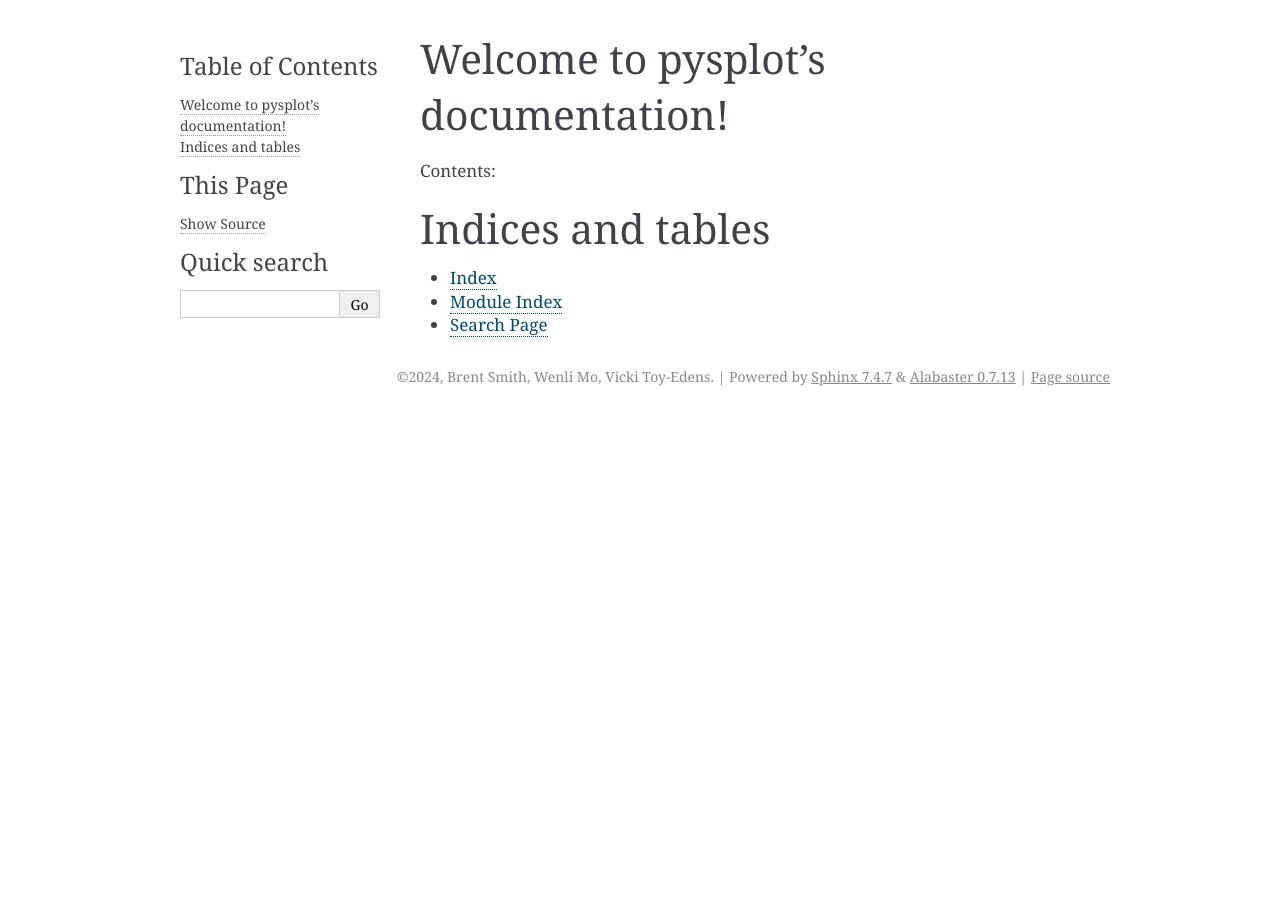
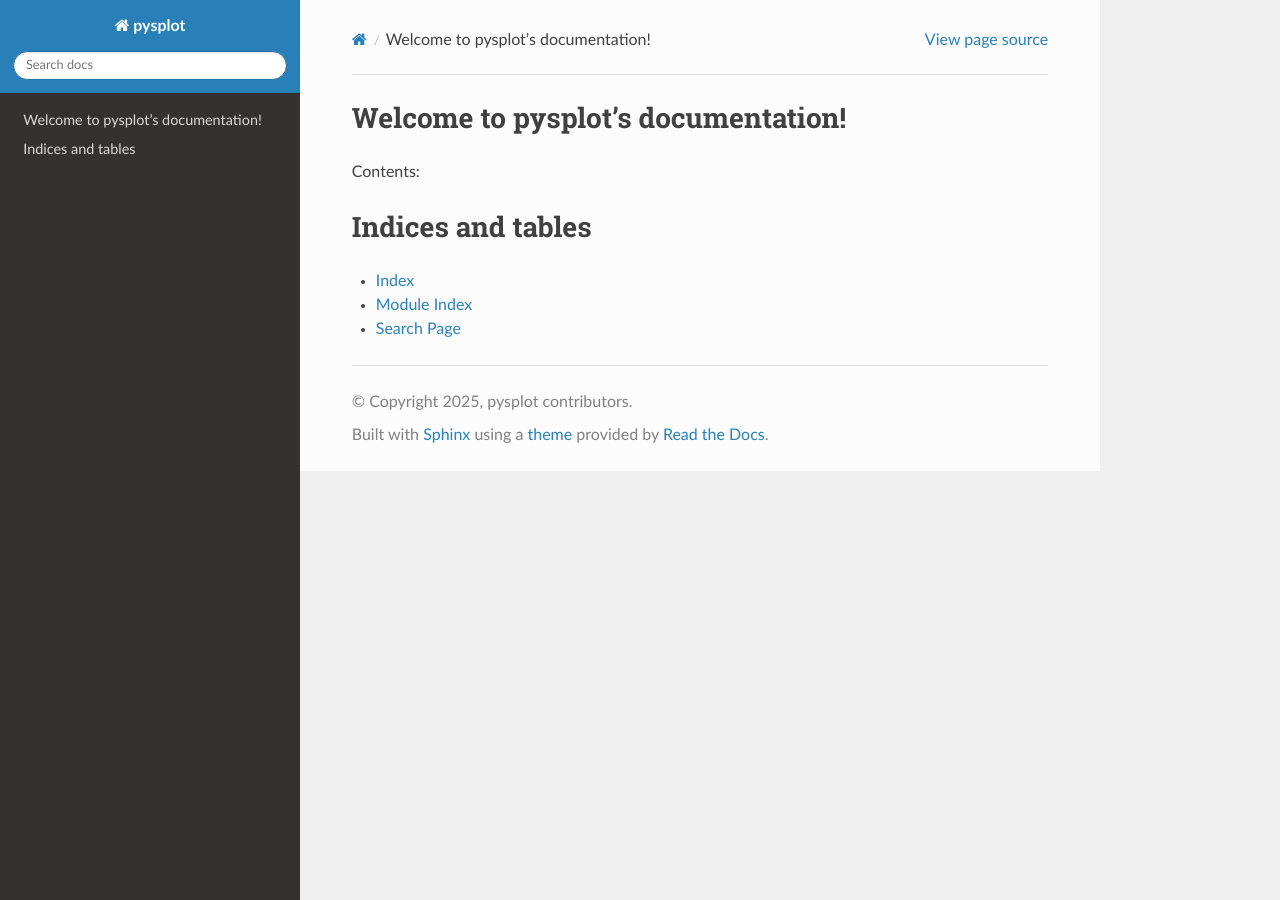
Before and after one commit to pysplot/pysplot, a Sphinx documentation site: the page built from docs/index.rst, in a window 1280 px wide. Built offline with Sphinx 7.4.7 and the Read the Docs theme 3.1.0, drawn with Linux system fonts in a browser that asks for light colours; pages that are not in the unit, such as notebooks, are missing from menus; some of the changed lines change nothing that is shown.

Commit message:
Update conf.py

```diff
--- a/docs/conf.py
+++ b/docs/conf.py
@@ -1,55 +1,41 @@
 # Configuration file for the Sphinx documentation builder.
-#
-# This file only contains a selection of the most common options. For a full
-# list see the documentation:
-# https://www.sphinx-doc.org/en/master/usage/configuration.html
+
+import os
+import sys
+import datetime
 
 # -- Path setup --------------------------------------------------------------
 
-# If extensions (or modules to document with autodoc) are in another directory,
-# add these directories to sys.path here. If the directory is relative to the
-# documentation root, use os.path.abspath to make it absolute, like shown here.
-#
-# import os
-# import sys
-# sys.path.insert(0, os.path.abspath('.'))
-
+# Add project root to sys.path to enable autodoc
+sys.path.insert(0, os.path.abspath('../../'))
 
 # -- Project information -----------------------------------------------------
 
-project = 'splot'
-copyright = '2024, Brent Smith, Wenli Mo, Vicki Toy-Edens'
-author = 'Brent Smith, Wenli Mo, Vicki Toy-Edens'
-
-# The full version, including alpha/beta/rc tags
-release = '0.0'
-
+project = 'pysplot'
+author = 'pysplot contributors'
+copyright = f'{datetime.datetime.now().year}, {author}'
+release = '0.1.0'  # Update as needed
 
 # -- General configuration ---------------------------------------------------
 
-# Add any Sphinx extension module names here, as strings. They can be
-# extensions coming with Sphinx (named 'sphinx.ext.*') or your custom
-# ones.
 extensions = [
+    'sphinx.ext.autodoc',
+    'sphinx.ext.napoleon',
+    'sphinx.ext.viewcode',
+    'sphinx.ext.githubpages',
+    'myst_parser',  # Markdown support if needed
 ]
 
-# Add any paths that contain templates here, relative to this directory.
 templates_path = ['_templates']
+exclude_patterns = []
 
-# List of patterns, relative to source directory, that match files and
-# directories to ignore when looking for source files.
-# This pattern also affects html_static_path and html_extra_path.
-exclude_patterns = ['_build', 'Thumbs.db', '.DS_Store']
-
+# Support both .rst and .md files
+source_suffix = {
+    '.rst': 'restructuredtext',
+    '.md': 'markdown',
+}
 
 # -- Options for HTML output -------------------------------------------------
 
-# The theme to use for HTML and HTML Help pages.  See the documentation for
-# a list of builtin themes.
-#
-html_theme = 'alabaster'
-
-# Add any paths that contain custom static files (such as style sheets) here,
-# relative to this directory. They are copied after the builtin static files,
-# so a file named "default.css" will overwrite the builtin "default.css".
+html_theme = 'sphinx_rtd_theme'
 html_static_path = ['_static']
```
